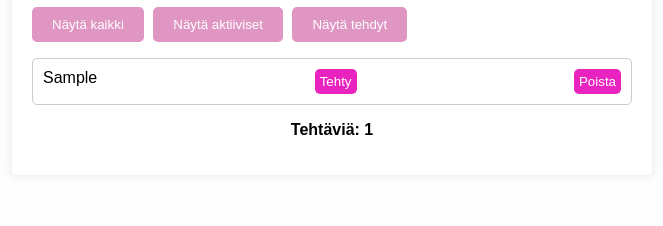
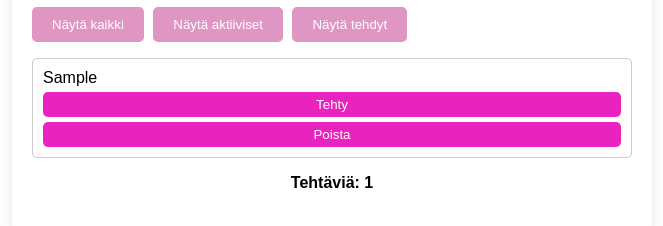
Before and after one commit to susannavartiainen/projekti1, a plain HTML site: page index.html in a window 1280 px wide. Both pictures are taken after typing "Sample" into the empty fields and a click on the button "Lisää". Shown: the part 160-386 px from the top of the page, without its empty margins (308-971 px from the left). Drawn offline with Linux system fonts and the light colour scheme.

Commit message:
napit päällekkäin

```diff
--- a/style.css
+++ b/style.css
@@ -50,6 +50,7 @@ button:hover {
 
 #todo-list li {
     display: flex;
+    flex-direction: column; /* Tämä asettaa elementit allekkain */
     justify-content: space-between;
     padding: 10px;
     border: 1px solid #ccc;
@@ -63,6 +64,7 @@ button:hover {
 }
 
 #todo-list li button {
+    margin-top: 5px; /* Lisätään hieman väliä nappien väliin */
     background-color: #e923be;
     color: white;
     border: none;
```
